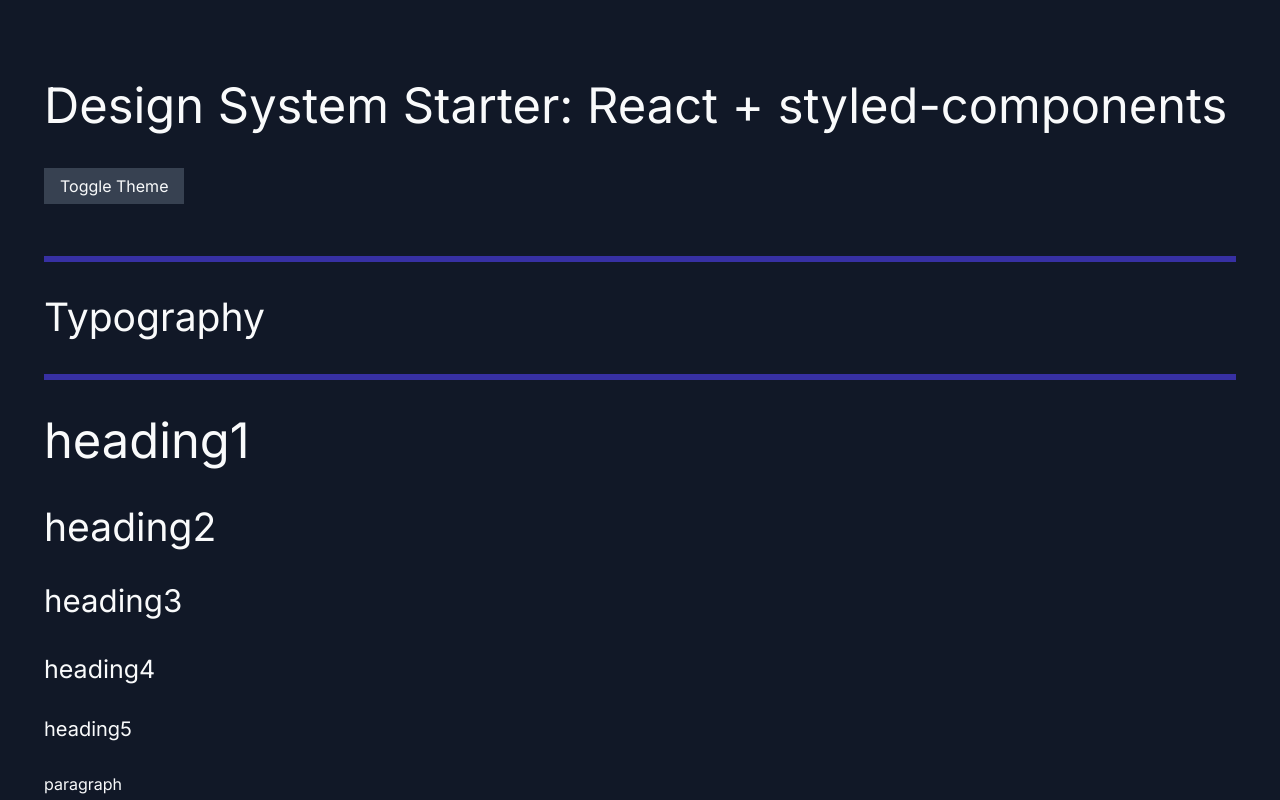
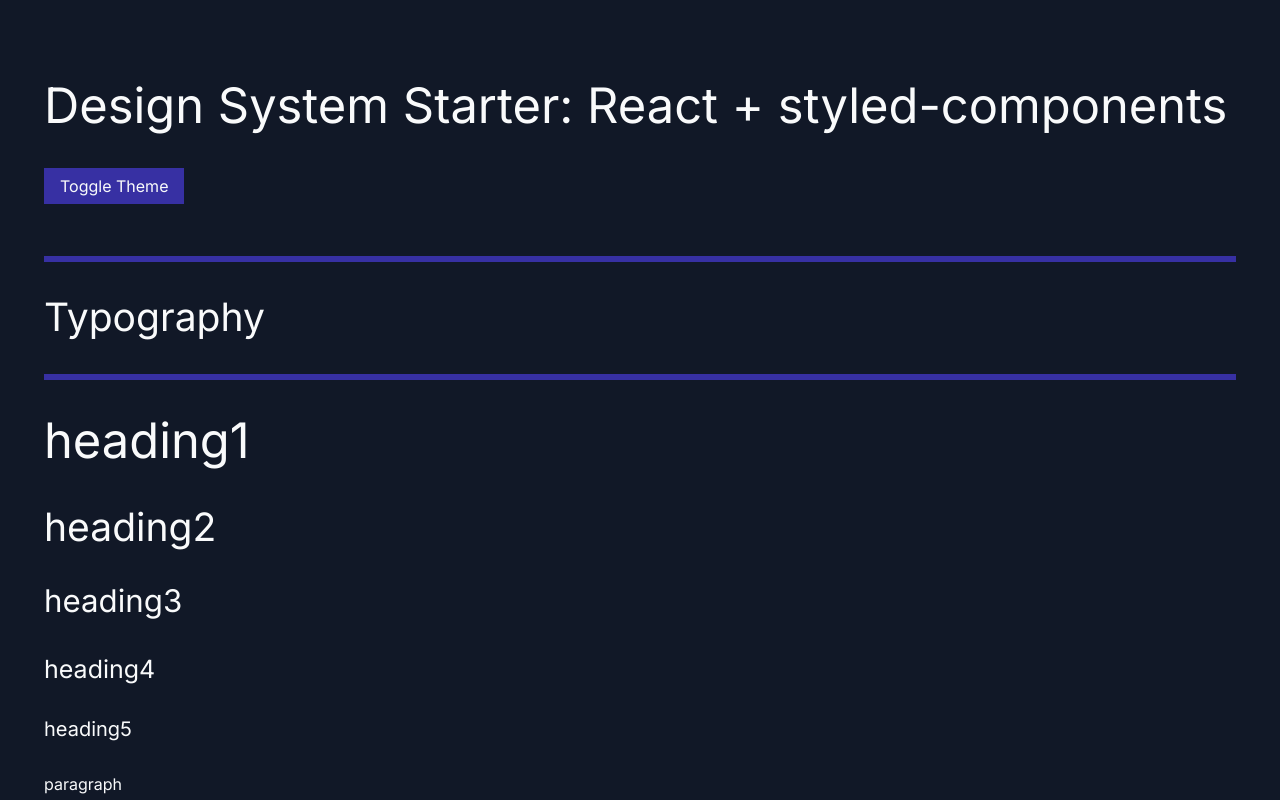
Before and after one commit to EngineeringDesignSystems/React-Styled-Components-Design-Tokens, a React (Create React App) app: page / in a window 1280 px wide. Shown: the top 800 px of the page. Built offline with nearby package versions, Linux system fonts and the light colour scheme.

Commit message:
making header button variant = primary

```diff
--- a/src/App.tsx
+++ b/src/App.tsx
@@ -62,7 +62,7 @@
               setTheme(theme === darkTheme ? lightTheme : darkTheme);
             }}
             sizeVariant="small"
-            styleVariant="secondary"
+            styleVariant="primary"
           />
         </Header>
         <Divider />
```
